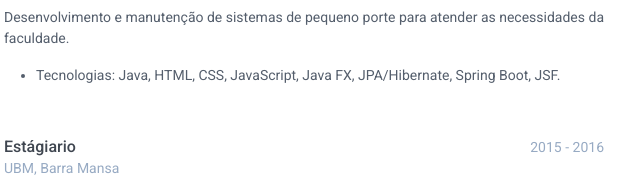
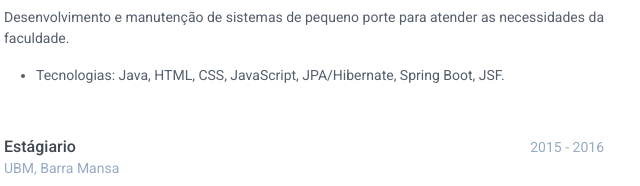
Before and after one commit to julianoborel/julianoborel.github.io, a plain HTML site: page index.html in a window 1280 px wide. Shown: the part 378-564 px from the top of the page, 216-856 px from the left. Drawn offline with Linux system fonts and the light colour scheme.

Commit message:
Update index.html

```diff
--- a/index.html
+++ b/index.html
@@ -80,7 +80,7 @@
                     <div class="details">
                         <p>Desenvolvimento e manutenção de sistemas de pequeno porte para atender as necessidades da faculdade.</p>
                         <ul>
-								<li>Tecnologias: Java, HTML, CSS, JavaScript, Java FX, JPA/Hibernate, Spring Boot, JSF.</li>
+								<li>Tecnologias: Java, HTML, CSS, JavaScript, JPA/Hibernate, Spring Boot, JSF.</li>
 						</ul>
                     </div><!--//details-->
                 </div><!--//item-->
```
